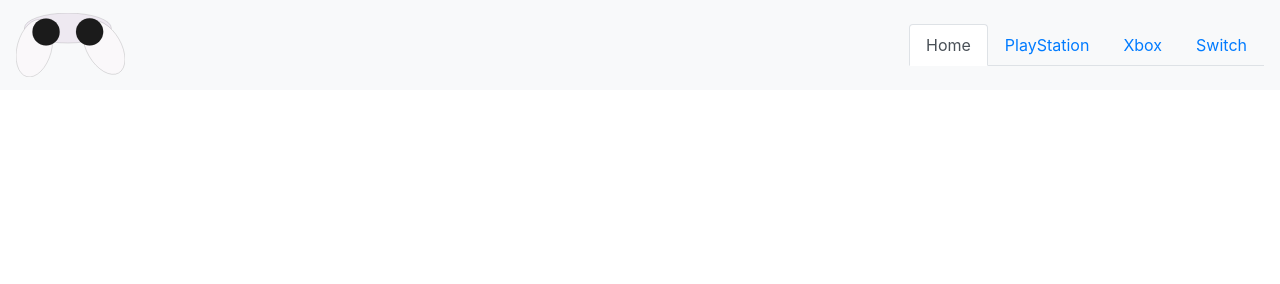
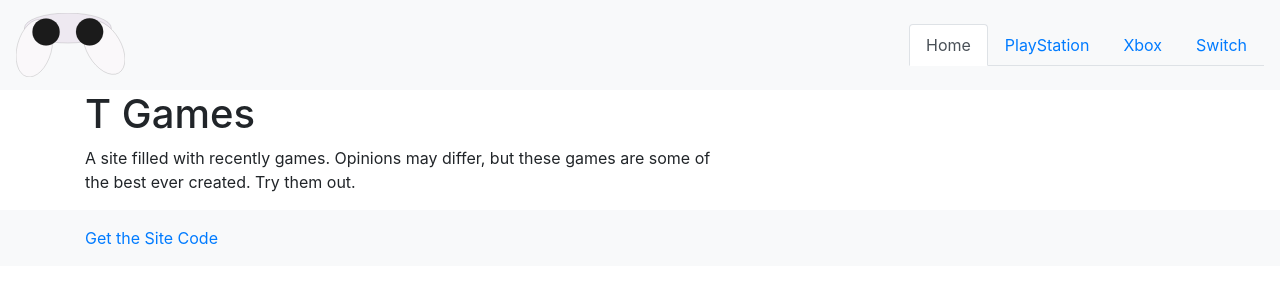
Before and after one commit to truesilver92/cs260-creative_project_1, a plain HTML site: page index.html in a window 1280 px wide. Drawn offline with nearby package versions, Linux system fonts and the light colour scheme.

Commit message:
added a footer and content to the home page

```diff
--- a/css/styles.css
+++ b/css/styles.css
@@ -31,6 +31,13 @@ html {
 	width: 100%
 }
 
+.footer {
+    bottom: 0;
+    width: 100%;
+    padding-top: 1rem;
+    padding-bottom: 1rem;
+}
+
 @media only screen and (min-width: 768px) {
 	.masonry {
 		column-count: 3;
--- a/index.html
+++ b/index.html
@@ -35,10 +35,20 @@
       </div>
     </nav>
     <div class="container">
-
+      <h1>T Games</h1>
+      <p class="typo">
+        A site filled with recently games. Opinions may differ, but these games are some of the best ever created. Try them out.
+      </p>
     </div>
     <script src="https://code.jquery.com/jquery-3.3.1.slim.min.js" integrity="sha384-q8i/X+965DzO0rT7abK41JStQIAqVgRVzpbzo5smXKp4YfRvH+8abtTE1Pi6jizo" crossorigin="anonymous"></script>
     <script src="https://cdnjs.cloudflare.com/ajax/libs/popper.js/1.14.6/umd/popper.min.js" integrity="sha384-wHAiFfRlMFy6i5SRaxvfOCifBUQy1xHdJ/yoi7FRNXMRBu5WHdZYu1hA6ZOblgut" crossorigin="anonymous"></script>
     <script src="https://stackpath.bootstrapcdn.com/bootstrap/4.2.1/js/bootstrap.min.js" integrity="sha384-B0UglyR+jN6CkvvICOB2joaf5I4l3gm9GU6Hc1og6Ls7i6U/mkkaduKaBhlAXv9k" crossorigin="anonymous"></script>
   </body>
+  <footer class="footer bg-light">
+    <div class="container">
+      <a href="https://github.com/truesilver92/cs260-creative_project_1">
+        Get the Site Code
+      </a>
+    </div>
+  </footer>
 </html>
```
Also changed, not shown: pages/ps.html (+7 -0 lines), pages/switch.html (+7 -0 lines), pages/xbox.html (+7 -0 lines).
